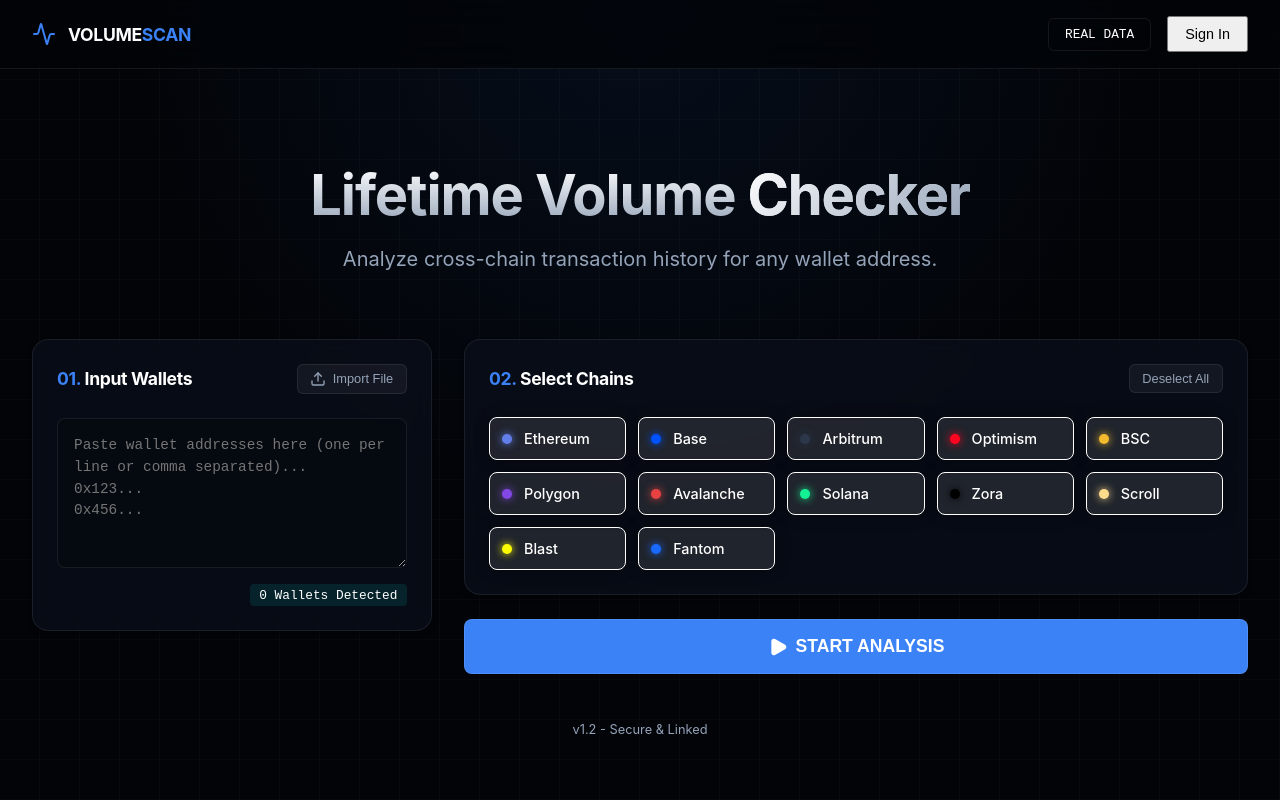
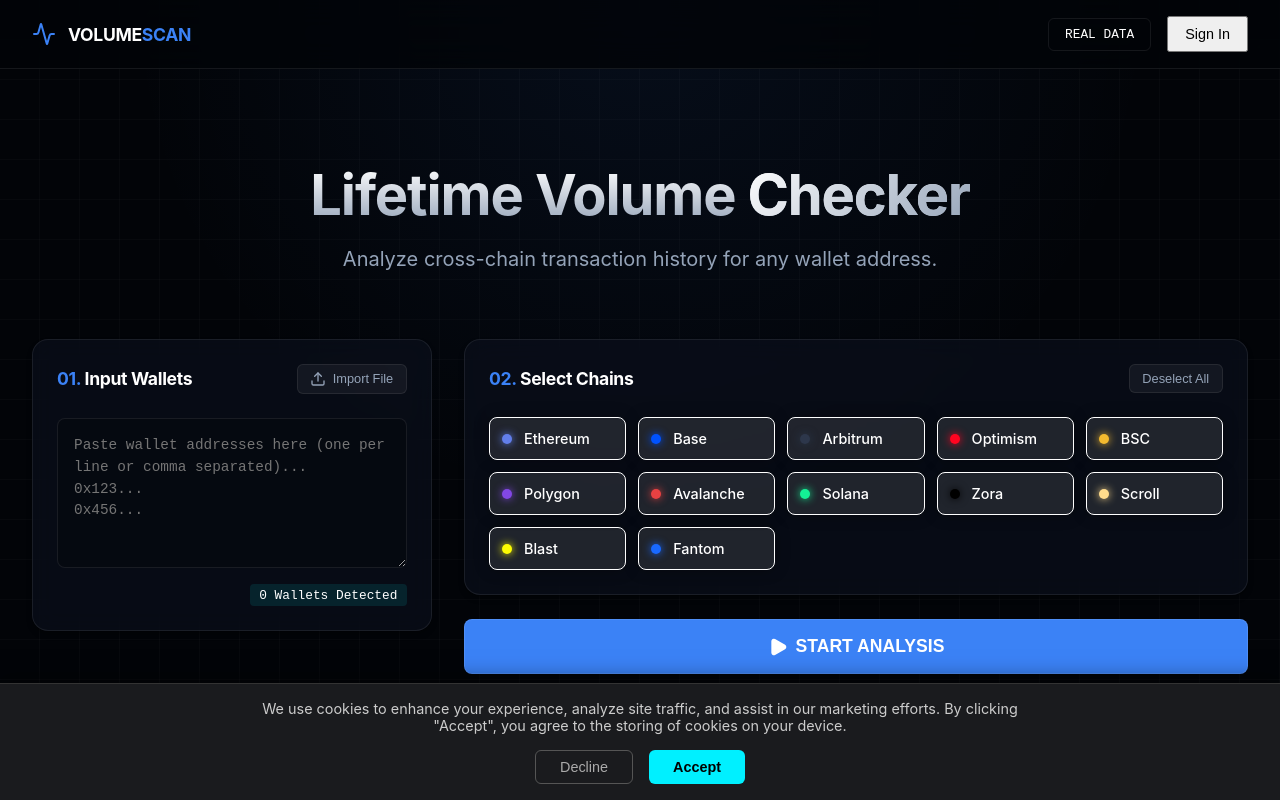
Before and after one commit to onchainaaron-rgb/wallet-volume-checker, a React (Vite) app: page / in a window 1280 px wide. Built offline with nearby package versions, Linux system fonts and the light colour scheme.

Commit message:
Add Cookie Consent and Disclaimer

```diff
--- a/src/App.jsx
+++ b/src/App.jsx
@@ -5,6 +5,7 @@ import WalletInput from './components/WalletInput'
 import ChainSelector from './components/ChainSelector'
 import ResultsTable from './components/ResultsTable'
 import AuthModal from './components/AuthModal'
+import CookieConsent from './components/CookieConsent'
 import { fetchRealWalletData } from './utils/covalentService'
 import { fetchWalletData as fetchMockData } from './utils/mockDataService'
 import { supabase } from './supabaseClient'
@@ -94,6 +95,7 @@ function App() {
 
   return (
     <div className="app-container">
+      <CookieConsent />
       <AuthModal
         isOpen={isAuthModalOpen}
         onClose={() => setIsAuthModalOpen(false)}
--- a/src/components/AuthModal.jsx
+++ b/src/components/AuthModal.jsx
@@ -1,4 +1,3 @@
-
 import { useState } from 'react'
 import { supabase } from '../supabaseClient'
 import { Activity, ShieldCheck } from 'lucide-react'
@@ -107,17 +106,6 @@ export default function AuthModal({ isOpen, onClose }) {
                         Continue with Google
                     </button>
 
-                    {/* Telegram Login is tricky with Supabase OAuth directly in a modal sometimes,
-              but we will try the standard OAuth flow.
-              Note: Telegram Auth usually requires a widget.
-              For now, we will use the 'discord' or 'twitter' as placeholders if Telegram is complex,
-              but Supabase DOES support Telegram. Let's assume standard OAuth flow works or we might need a widget.
-              Actually, Supabase Telegram auth is a bit different (widget based).
-              Let's stick to Google for now as the primary "easy" one and maybe add Discord/Twitter which are standard OAuth.
-              User specifically asked for Telegram.
-              Supabase Telegram auth requires a bot token and is a bit manual.
-              I will add a "Coming Soon" or just a generic button that tries it.
-          */}
                     <button
                         onClick={() => handleLogin('discord')}
                         disabled={loading}
@@ -137,14 +125,18 @@ export default function AuthModal({ isOpen, onClose }) {
                             opacity: loading ? 0.7 : 1
                         }}
                     >
-                        {/* Using Discord as a robust alternative for "Social" login if TG is hard to setup without bot */}
                         <img src="https://www.svgrepo.com/show/353655/discord-icon.svg" width="24" alt="Discord" style={{ filter: 'brightness(0) invert(1)' }} />
                         Continue with Discord
                     </button>
                 </div>
 
-                <p style={{ marginTop: '1.5rem', fontSize: '0.75rem', color: '#555' }}>
+                <p style={{ marginTop: '1.5rem', fontSize: '0.75rem', color: '#555', lineHeight: '1.4' }}>
                     By continuing, you agree to our Terms of Service and Privacy Policy.
+                    <br />
+                    <span style={{ opacity: 0.7 }}>
+                        Disclaimer: This tool is for informational purposes only. We do not guarantee the accuracy of the data.
+                        Use at your own risk.
+                    </span>
                 </p>
             </div>
         </div>
--- /dev/null
+++ b/src/components/CookieConsent.jsx
@@ -0,0 +1,82 @@
+
+import { useState, useEffect } from 'react'
+
+export default function CookieConsent() {
+    const [isVisible, setIsVisible] = useState(false)
+
+    useEffect(() => {
+        const consent = localStorage.getItem('cookieConsent')
+        if (!consent) {
+            setIsVisible(true)
+        }
+    }, [])
+
+    const handleAccept = () => {
+        localStorage.setItem('cookieConsent', 'accepted')
+        setIsVisible(false)
+    }
+
+    const handleDecline = () => {
+        localStorage.setItem('cookieConsent', 'declined')
+        setIsVisible(false)
+    }
+
+    if (!isVisible) return null
+
+    return (
+        <div style={{
+            position: 'fixed',
+            bottom: 0,
+            left: 0,
+            right: 0,
+            backgroundColor: '#1a1b1e',
+            borderTop: '1px solid #333',
+            padding: '1rem',
+            display: 'flex',
+            flexDirection: 'column',
+            alignItems: 'center',
+            justifyContent: 'center',
+            gap: '1rem',
+            zIndex: 10000,
+            boxShadow: '0 -4px 20px rgba(0,0,0,0.5)'
+        }}>
+            <div style={{ maxWidth: '800px', textAlign: 'center' }}>
+                <p style={{ margin: 0, fontSize: '0.9rem', color: '#ccc' }}>
+                    We use cookies to enhance your experience, analyze site traffic, and assist in our marketing efforts.
+                    By clicking "Accept", you agree to the storing of cookies on your device.
+                </p>
+            </div>
+            <div style={{ display: 'flex', gap: '1rem' }}>
+                <button
+                    onClick={handleDecline}
+                    style={{
+                        background: 'transparent',
+                        border: '1px solid #555',
+                        color: '#aaa',
+                        padding: '0.5rem 1.5rem',
+                        borderRadius: '6px',
+                        cursor: 'pointer',
+                        fontSize: '0.9rem'
+                    }}
+                >
+                    Decline
+                </button>
+                <button
+                    onClick={handleAccept}
+                    style={{
+                        background: '#00f0ff',
+                        border: 'none',
+                        color: '#000',
+                        padding: '0.5rem 1.5rem',
+                        borderRadius: '6px',
+                        cursor: 'pointer',
+                        fontWeight: '600',
+                        fontSize: '0.9rem'
+                    }}
+                >
+                    Accept
+                </button>
+            </div>
+        </div>
+    )
+}
```
